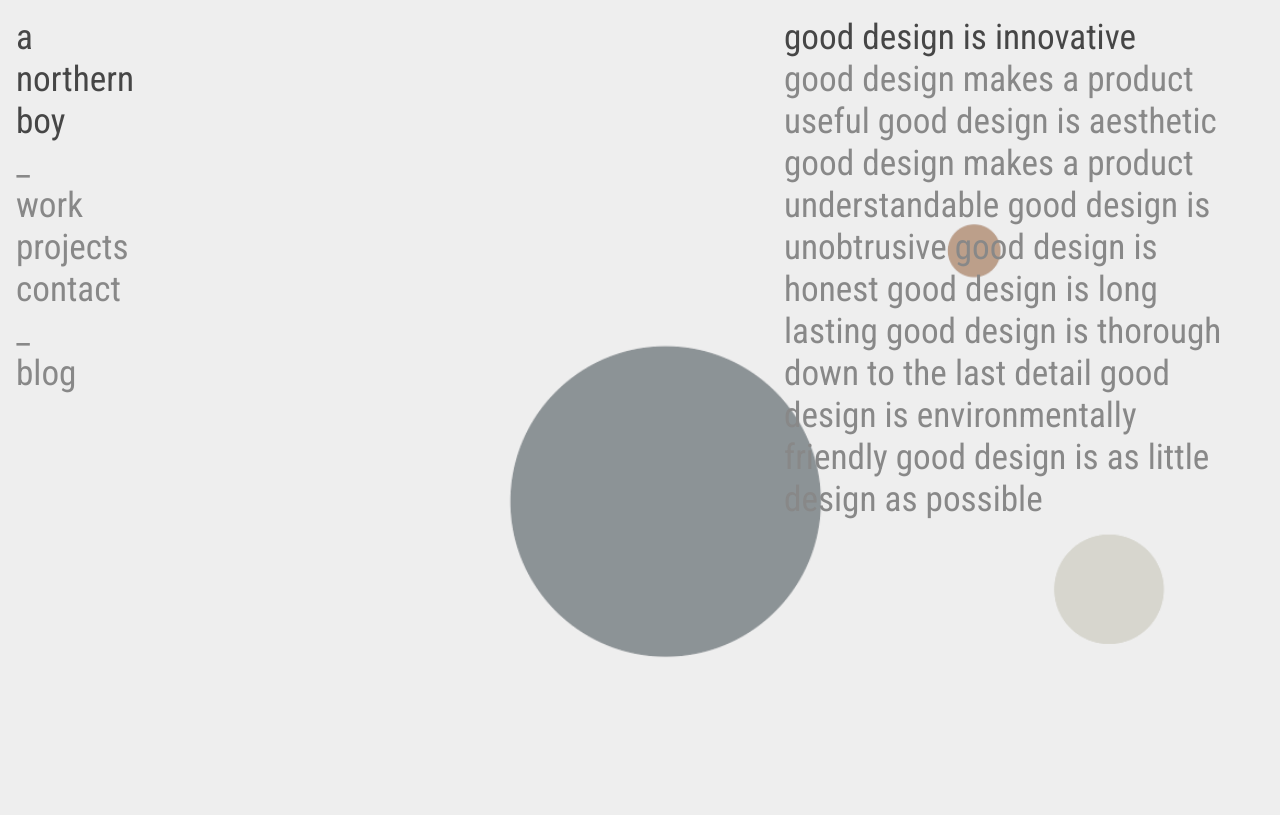
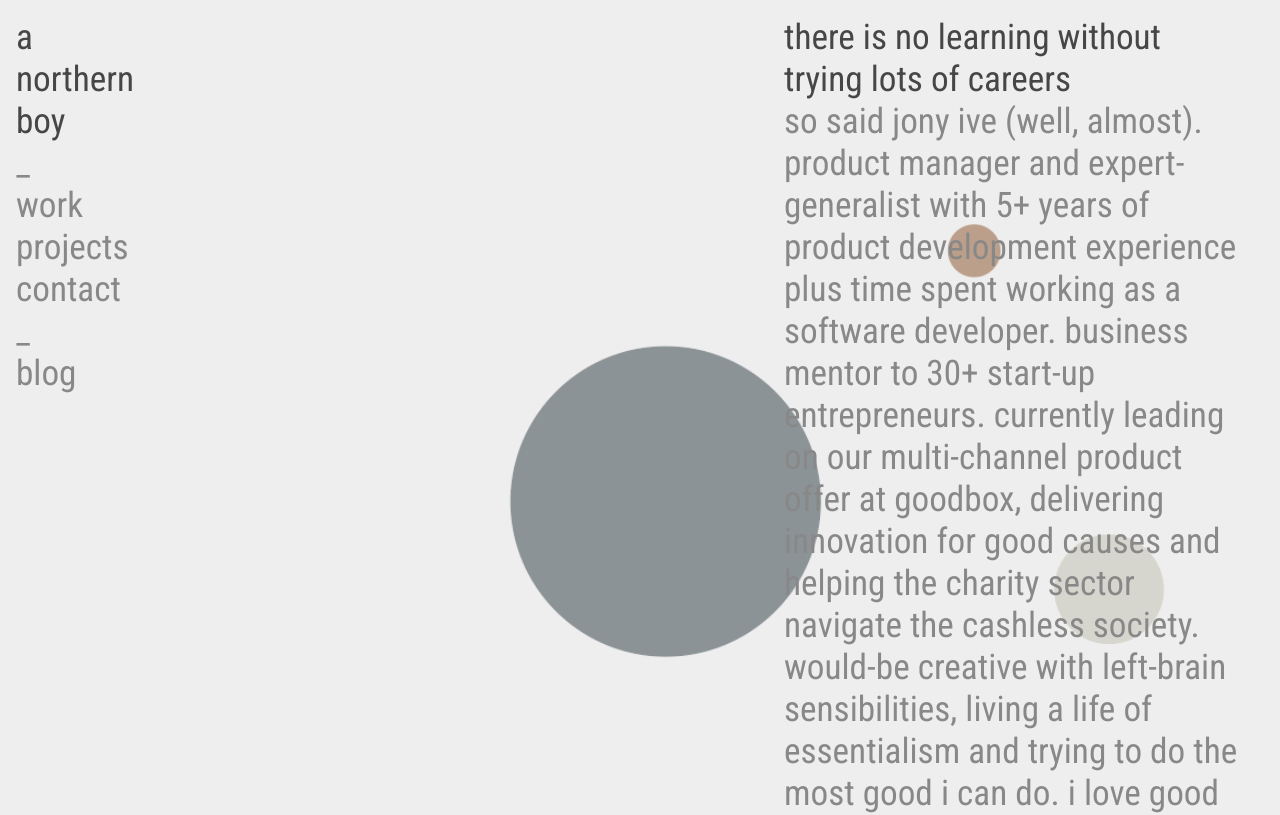
Before and after one commit to anorthernboy/portfolio, a React (Create React App) app: page / in a window 1280 px wide. Shown: the top 815 px of the page. Built offline with nearby package versions, Linux system fonts and the light colour scheme.

Commit message:
Update Home.js

```diff
--- a/src/component/Home.js
+++ b/src/component/Home.js
@@ -7,13 +7,8 @@ class Home extends Component {
     return (
       <div className="home-container" id="home">
         <Example
-          title="Good design is innovative"
-          text="Good design makes a product useful Good
-              design is aesthetic Good design makes a product understandable
-              Good design is unobtrusive Good design is honest Good design is
-              long lasting Good design is thorough down to the last detail Good
-              design is environmentally friendly Good design is as little design
-          as possible"
+          title="There is no learning without trying lots of careers"
+          text="So said Jony Ive (well, almost). Product Manager and expert-generalist with 5+ years of product development experience plus time spent working as a Software Developer. Business mentor to 30+ start-up entrepreneurs. Currently leading on our multi-channel product offer at GoodBox, delivering innovation for good causes and helping the charity sector navigate the cashless society. Would-be creative with left-brain sensibilities, living a life of essentialism and trying to do the most good I can do. I love good product, and product for good. Reach out to discuss social-impact tech, the North, and the product output of Braun between 1961 and 1995."
         />
       </div>
     );
```
